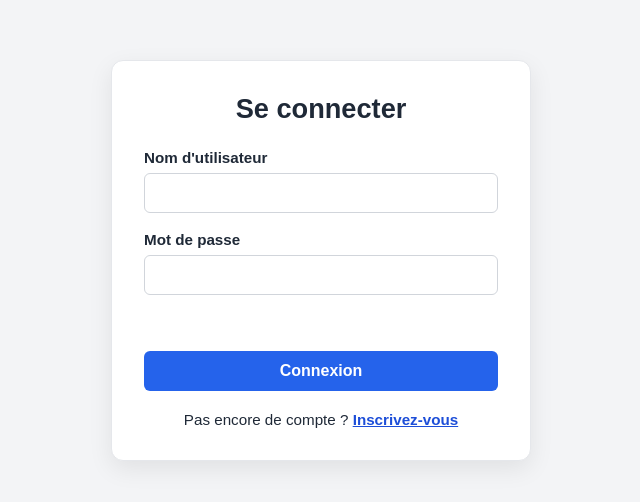
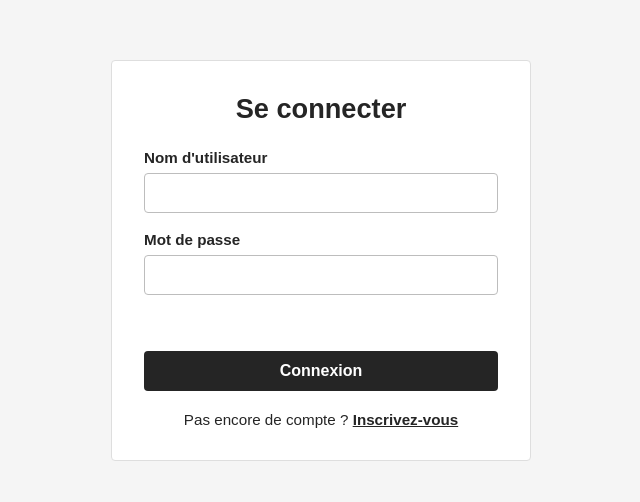
Before and after one commit to Kuuro57/ACL2026-Projet_Situation_Integratrice_M1, a website: page frontend/view/login.ejs in a window 1280 px wide. Shown: the part 140-642 px from the top of the page, without its empty margins (319-959 px from the left). Drawn offline with nearby package versions, Linux system fonts and the light colour scheme; files that its build step writes are made by us from their sources; files whose address does not match are found by name.

Commit message:
feature: harmonisation du css entre pages

```diff
--- a/frontend/public/calendrier.css
+++ b/frontend/public/calendrier.css
@@ -1,11 +1,11 @@
 :root {
   --hour-height: 48px;
-  --line: #d1d5db;
-  --line-light: #eceef1;
-  --accent: #2563eb;
+  --line: #dedede;
+  --line-light: #f0f0f0;
+  --accent: #252525;
   font-family: Arial, sans-serif;
-  color: #1f2937;
-  background: #f3f4f6;
+  color: #252525;
+  background: #f5f5f5;
 }
 
 * {
@@ -22,9 +22,8 @@ main {
   margin: 0 auto;
   padding: 24px;
   background: #ffffff;
-  border: 1px solid #e5e7eb;
-  border-radius: 12px;
-  box-shadow: 0 8px 24px rgb(0 0 0 / 8%);
+  border: 1px solid #dedede;
+  border-radius: 4px;
 }
 
 .calendar-toolbar {
@@ -69,15 +68,15 @@ h1::first-letter {
 }
 
 .view-switch button:first-child {
-  border-radius: 6px 0 0 6px;
+  border-radius: 4px 0 0 4px;
 }
 
 .view-switch button:last-child {
-  border-radius: 0 6px 6px 0;
+  border-radius: 0 4px 4px 0;
 }
 
 .view-switch button:hover {
-  background: #eff6ff;
+  background: #eeeeee;
 }
 
 .view-switch button[aria-pressed="true"] {
@@ -94,7 +93,7 @@ button {
   min-width: 40px;
   padding: 8px 12px;
   border: 0;
-  border-radius: 6px;
+  border-radius: 4px;
   color: #ffffff;
   background: var(--accent);
   font: inherit;
@@ -103,12 +102,12 @@ button {
 }
 
 button:hover {
-  background: #1d4ed8;
+  background: #444444;
 }
 
 #calendar-message {
   margin: 0 0 16px;
-  color: #b91c1c;
+  color: #a12626;
 }
 
 .calendar-scroll {
@@ -164,7 +163,7 @@ button:hover {
   right: 12px;
   margin-top: 4px;
   font-size: 0.75rem;
-  color: #6b7280;
+  color: #666666;
 }
 
 .day-column {
@@ -175,7 +174,7 @@ button:hover {
 }
 
 .day-column.today {
-  background-color: #eff6ff;
+  background-color: #fafafa;
 }
 
 .event {
@@ -189,13 +188,13 @@ button:hover {
   overflow: hidden;
   border-left: 4px solid var(--accent);
   border-radius: 4px;
-  background: #dbeafe;
+  background: #eeeeee;
   font-size: 0.8rem;
 }
 
 .event-time {
   font-size: 0.75rem;
-  color: #4b5563;
+  color: #666666;
 }
 
 .month-grid {
@@ -235,19 +234,19 @@ button:hover {
 }
 
 .month-day:hover {
-  background: #f3f4f6;
+  background: #f5f5f5;
 }
 
 .month-day.outside {
-  color: #9ca3af;
-  background: #f9fafb;
+  color: #999999;
+  background: #fafafa;
 }
 
 .month-day-number {
   align-self: flex-start;
   min-width: 26px;
   padding: 2px 6px;
-  border-radius: 999px;
+  border-radius: 4px;
   font-weight: 600;
   text-align: center;
 }
@@ -262,7 +261,7 @@ button:hover {
   padding: 1px 4px;
   border-left: 3px solid var(--accent);
   border-radius: 3px;
-  background: #dbeafe;
+  background: #eeeeee;
   font-size: 0.75rem;
   text-overflow: ellipsis;
   white-space: nowrap;
@@ -270,7 +269,7 @@ button:hover {
 
 .month-more {
   font-size: 0.75rem;
-  color: #6b7280;
+  color: #666666;
 }
 
 .button-secondary {
@@ -280,19 +279,19 @@ button:hover {
 }
 
 .button-secondary:hover {
-  background: #eff6ff;
+  background: #eeeeee;
 }
 
 dialog {
   width: min(100% - 32px, 480px);
   padding: 24px;
   border: 0;
-  border-radius: 12px;
-  box-shadow: 0 16px 40px rgb(0 0 0 / 20%);
+  border-radius: 4px;
+  box-shadow: 0 12px 32px rgb(0 0 0 / 15%);
 }
 
 dialog::backdrop {
-  background: rgb(17 24 39 / 45%);
+  background: rgb(0 0 0 / 40%);
 }
 
 dialog h2 {
@@ -328,7 +327,7 @@ textarea {
   min-width: 0;
   padding: 8px 10px;
   border: 1px solid var(--line);
-  border-radius: 6px;
+  border-radius: 4px;
   font: inherit;
 }
 
@@ -336,7 +335,7 @@ input:focus,
 select:focus,
 textarea:focus {
   border-color: var(--accent);
-  outline: 2px solid rgb(37 99 235 / 20%);
+  outline: 1px solid #252525;
 }
 
 textarea {
@@ -346,7 +345,7 @@ textarea {
 #event-form-message {
   min-height: 1.2em;
   margin: 0;
-  color: #b91c1c;
+  color: #a12626;
   font-size: 0.9rem;
 }
 
@@ -358,11 +357,11 @@ textarea {
 
 .button-danger {
   margin-right: auto;
-  background: #dc2626;
+  background: #a12626;
 }
 
 .button-danger:hover {
-  background: #b91c1c;
+  background: #7f1d1d;
 }
 
 .event.editable,
@@ -372,12 +371,12 @@ textarea {
 
 .event.editable:hover,
 .event.editable:focus-visible {
-  background: #bfdbfe;
+  background: #e0e0e0;
   outline: none;
 }
 
 .month-event.editable:hover {
-  background: #bfdbfe;
+  background: #e0e0e0;
 }
 
 @media (max-width: 480px) {
--- a/frontend/public/creation-compte.css
+++ b/frontend/public/creation-compte.css
@@ -1,7 +1,7 @@
 :root {
   font-family: Arial, sans-serif;
-  color: #1f2937;
-  background: #f3f4f6;
+  color: #252525;
+  background: #f5f5f5;
 }
 
 * {
@@ -20,15 +20,15 @@ main {
   width: min(100%, 420px);
   padding: 32px;
   background: #ffffff;
-  border: 1px solid #e5e7eb;
-  border-radius: 12px;
-  box-shadow: 0 8px 24px rgb(0 0 0 / 8%);
+  border: 1px solid #dedede;
+  border-radius: 4px;
 }
 
 h1 {
   margin: 0 0 24px;
   text-align: center;
   font-size: 1.7rem;
+  font-weight: 600;
 }
 
 form {
@@ -49,29 +49,29 @@ label {
 input {
   width: 100%;
   padding: 10px 12px;
-  border: 1px solid #d1d5db;
-  border-radius: 6px;
+  border: 1px solid #bdbdbd;
+  border-radius: 4px;
   font: inherit;
 }
 
 input:focus {
-  border-color: #2563eb;
-  outline: 2px solid rgb(37 99 235 / 20%);
+  border-color: #252525;
+  outline: 1px solid #252525;
 }
 
 button {
   padding: 11px 16px;
   border: 0;
-  border-radius: 6px;
+  border-radius: 4px;
   color: #ffffff;
-  background: #2563eb;
+  background: #252525;
   font: inherit;
   font-weight: 600;
   cursor: pointer;
 }
 
 button:hover {
-  background: #1d4ed8;
+  background: #444444;
 }
 
 button:disabled {
@@ -86,7 +86,7 @@ button:disabled {
 }
 
 #form-message[data-type="error"] {
-  color: #b91c1c;
+  color: #a12626;
 }
 
 #form-message[data-type="success"] {
@@ -100,7 +100,7 @@ button:disabled {
 }
 
 .form-link a {
-  color: #1d4ed8;
+  color: #252525;
   font-weight: 600;
 }
 
```
